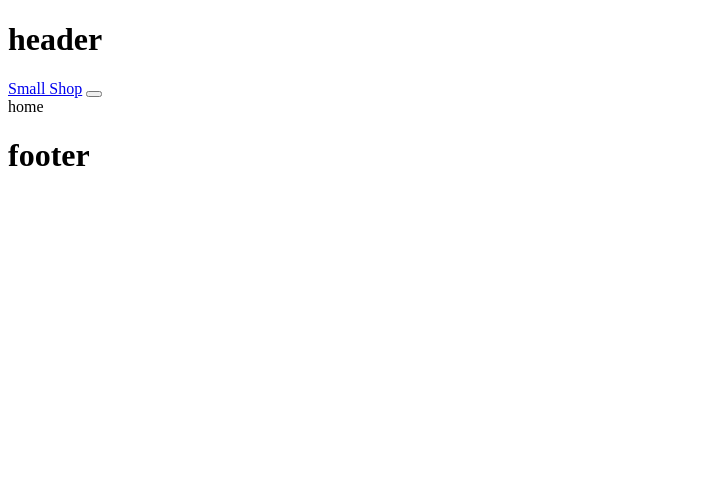
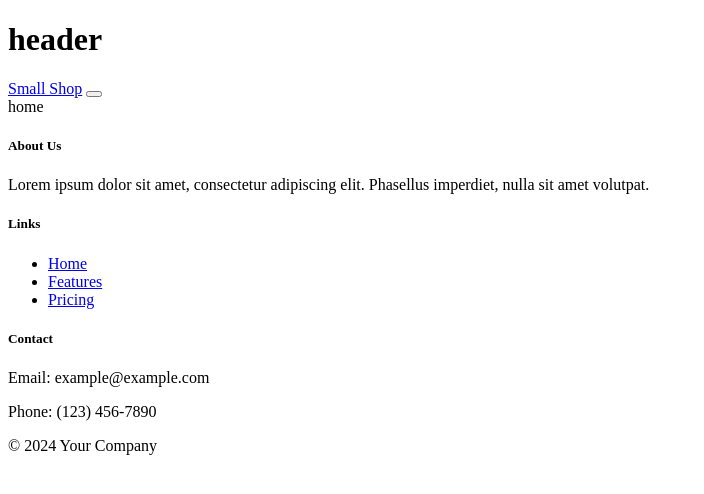
Before and after one commit to thanigavelan/laravel_bill_of_material, a Laravel app: page / in a window 1280 px wide. Shown: the top 494 px of the page, without its empty margins (0-704 px from the left). Run offline with Laravel 12, Linux system fonts and the light colour scheme; parts of the project's set-up code (start-up, migrations or seed data) failed here and were passed over.

Commit message:
Update footer.blade.php

```diff
--- a/resources/views/frontend/layout/footer.blade.php
+++ b/resources/views/frontend/layout/footer.blade.php
@@ -1 +1,26 @@
-<h1>footer</h1>
+<footer class="bg-dark text-white py-4">
+    <div class="container">
+        <div class="row">
+            <div class="col-md-4">
+                <h5>About Us</h5>
+                <p>Lorem ipsum dolor sit amet, consectetur adipiscing elit. Phasellus imperdiet, nulla sit amet volutpat.</p>
+            </div>
+            <div class="col-md-4">
+                <h5>Links</h5>
+                <ul class="list-unstyled">
+                    <li><a href="#" class="text-white">Home</a></li>
+                    <li><a href="#" class="text-white">Features</a></li>
+                    <li><a href="#" class="text-white">Pricing</a></li>
+                </ul>
+            </div>
+            <div class="col-md-4">
+                <h5>Contact</h5>
+                <p>Email: example@example.com</p>
+                <p>Phone: (123) 456-7890</p>
+            </div>
+        </div>
+    </div>
+    <div class="text-center py-3">
+        &copy; 2024 Your Company
+    </div>
+</footer>
```
